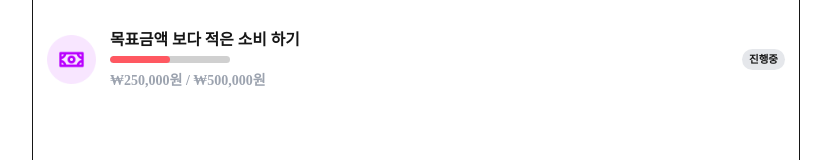
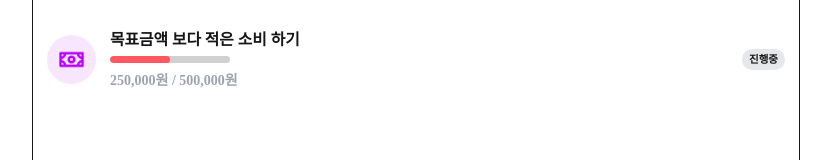
Before and after one commit to Just-FE-Project/one-poon, a Next.js app: page /mission in a window 1280 px wide. Shown: the part 602-762 px from the top of the page, without its empty margins (224-1055 px from the left). Built offline with nearby package versions, Linux system fonts and the light colour scheme; a web font is replaced by a local one.

Commit message:
fix: 원화 표시 방법 수정

```diff
--- a/app/mission/features/missionProgress.tsx
+++ b/app/mission/features/missionProgress.tsx
@@ -38,13 +38,9 @@ export function MissionProgress({ title, type, progress, status }: IProps) {
             <div className="flex items-center gap-1 font-bold text-gray-400">
               {type === 'money' ? (
                 <>
-                  <span>
-                    {new Intl.NumberFormat('ko-KR', { style: 'currency', currency: 'KRW' }).format(progress.current)}원
-                  </span>
+                  <span>{progress.current.toLocaleString('ko-KR')}원</span>
                   <span>/</span>
-                  <span>
-                    {new Intl.NumberFormat('ko-KR', { style: 'currency', currency: 'KRW' }).format(progress.total)}원
-                  </span>
+                  <span>{progress.total.toLocaleString('ko-KR')}원</span>
                 </>
               ) : (
                 <>
```
